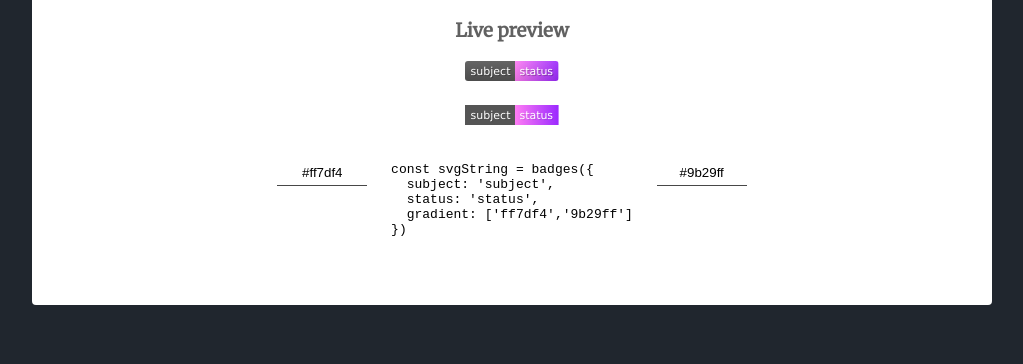
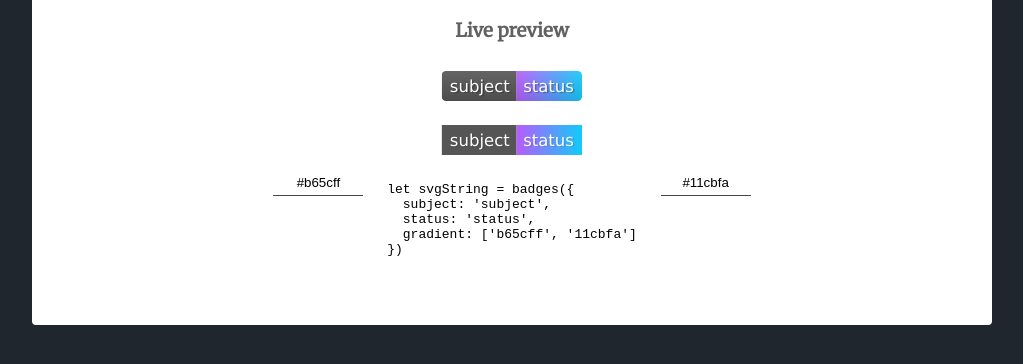
Before and after one commit to bokub/gradient-badge, a website: page index.html in a window 1280 px wide. Shown: the part 142-506 px from the top of the page, without its empty margins (128-1151 px from the left). Drawn offline with nearby package versions, Linux system fonts and the light colour scheme.

Commit message:
Improve live preview

```diff
--- a/index.html
+++ b/index.html
@@ -44,6 +44,10 @@
             padding: 5px;
             outline: none;
         }
+        .result svg {
+            transform: scale(1.5);
+            margin: 15px 0;
+        }
         pre {
             text-align: left;
         }
@@ -84,9 +88,7 @@
                 <stop offset="100%" :style="'stop-color:' + rightColor"/>
             </linearGradient>
         </svg>
-
-        <br><br>
-
+        <br>
         <svg width="93.6" height="20" viewBox="0 0 936 200" xmlns="http://www.w3.org/2000/svg">
             <g>
                 <rect fill="#555" width="500" height="200"/>
@@ -104,13 +106,11 @@
             </linearGradient>
         </svg>
 
-        <br><br>
-
         <pre>
-const svgString = badges({
+let svgString = badges({
   subject: 'subject',
   status: 'status',
-  gradient: ['{{leftColorInput.substring(1)}}','{{rightColorInput.substring(1)}}']
+  gradient: ['{{leftColorInput.substring(1)}}', '{{rightColorInput.substring(1)}}']
 })
         </pre>
 
@@ -123,13 +123,15 @@ const svgString = badges({
 </div>
 
 <script>
+    const LEFT = '#b65cff';
+    const RIGHT = '#11cbfa';
     new Vue({
         el: "#app",
         data: {
-            leftColor: '#ff7df4',
-            leftColorInput: '#ff7df4',
-            rightColor: '#9b29ff',
-            rightColorInput: '#9b29ff',
+            leftColor: LEFT,
+            leftColorInput: LEFT,
+            rightColor: RIGHT,
+            rightColorInput: RIGHT,
             leftColorPicker: null,
             rightColorPicker: null,
         },
```
